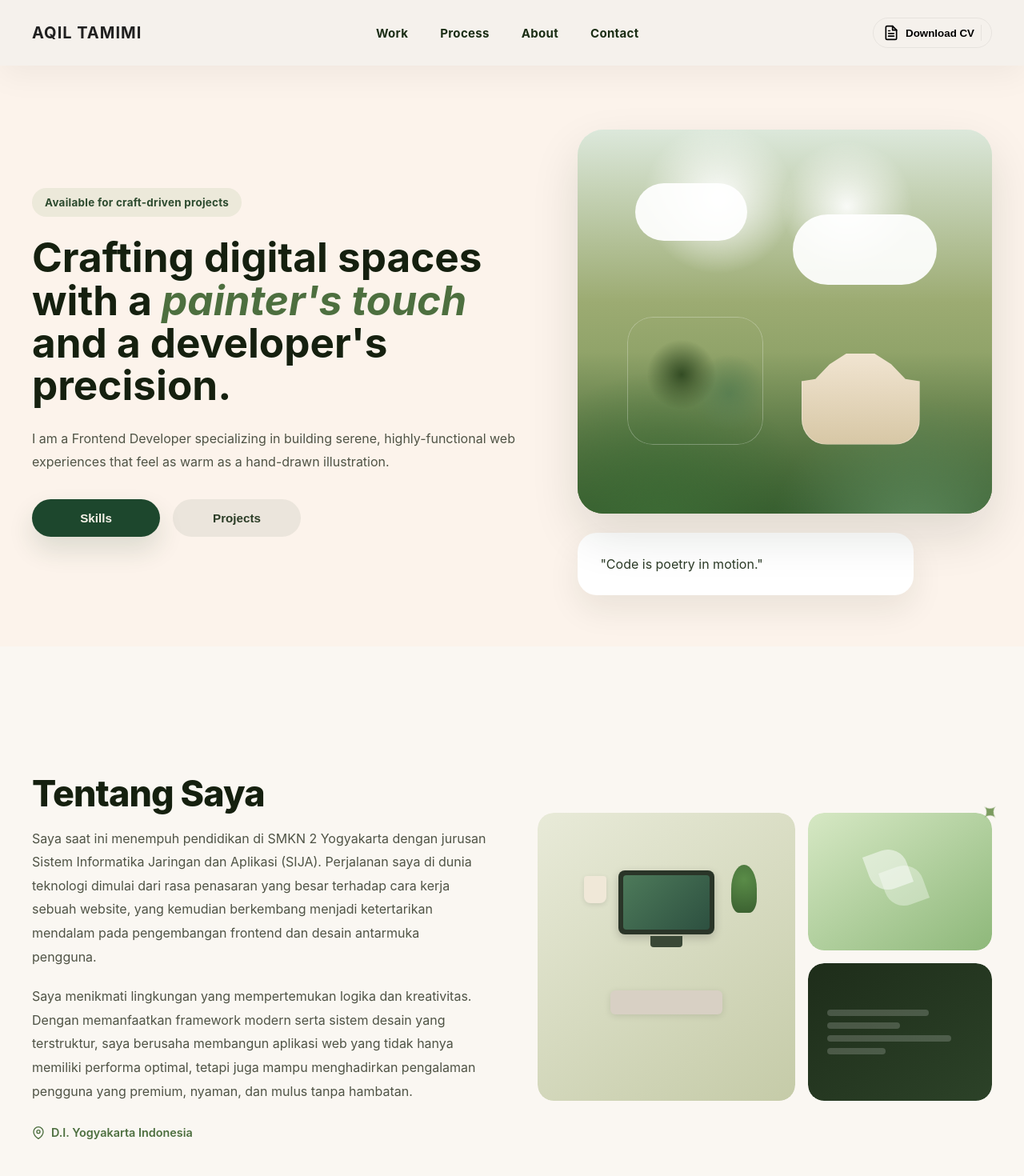
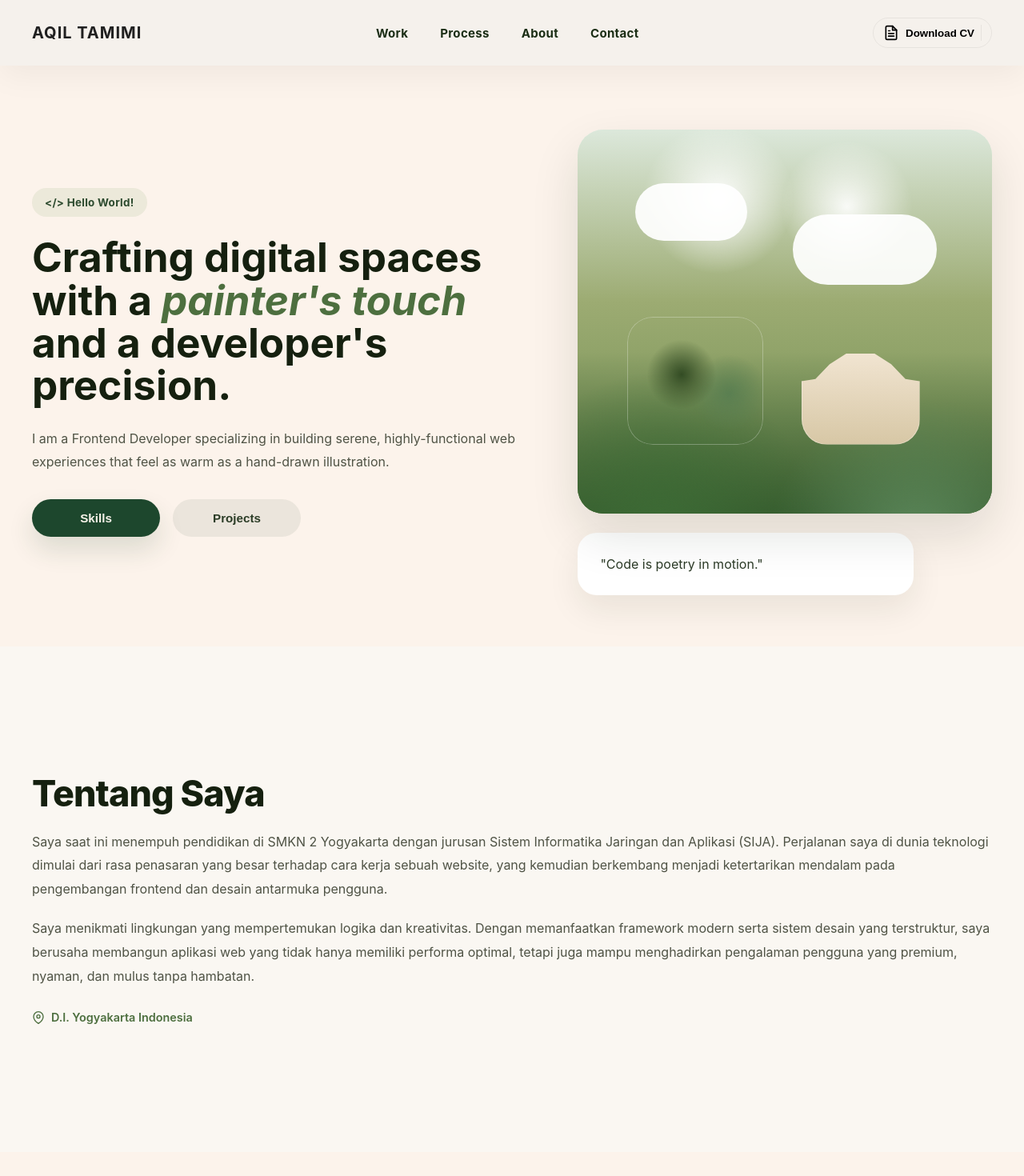
Before and after one commit to aqillkaciww/Portfolio-Aqil-Tamimi-V2, a Vue app: page / in a window 1280 px wide. Shown: the top 1470 px of the page at 80% size. Built offline with nearby package versions, Linux system fonts and the light colour scheme; the HTML template or start-up script is replaced by a standard one.

Commit message:
refactor: adjust spacing in globals.css and update pretitle in HeroSection component

```diff
--- a/src/assets/globals.css
+++ b/src/assets/globals.css
@@ -408,7 +408,7 @@ a,
   font-weight: 800;
   color: #15200f;
   line-height: 1.1;
-  margin-bottom: 1rem;
+  margin-bottom: 1.25rem;
   letter-spacing: -0.02em;
 }
 
@@ -443,7 +443,7 @@ a,
   width: min(1200px, 100%);
   margin: 0 auto;
   display: grid;
-  grid-template-columns: 1fr 1fr;
+  /* grid-template-columns: 1fr 1fr; */
   gap: 4rem;
   align-items: center;
 }
--- a/src/components/AboutSection.vue
+++ b/src/components/AboutSection.vue
@@ -20,7 +20,7 @@
       </div>
 
       <!-- Image -->
-      <div class="about-grid">
+      <!-- <div class="about-grid">
         <div class="about-img about-img-main">
           <div class="img-placeholder img-desk">
             <div class="desk-scene">
@@ -50,7 +50,7 @@
           </div>
         </div>
         <div class="about-sparkle">✦</div>
-      </div>
+      </div> -->
     </div>
   </section>
 </template>
--- a/src/components/HeroSection.vue
+++ b/src/components/HeroSection.vue
@@ -42,7 +42,7 @@ interface Props {
 }
 
 const props = withDefaults(defineProps<Props>(), {
-  pretitle: 'Available for craft-driven projects',
+  pretitle: '</> Hello World!',
   titleLeading: "Crafting digital spaces with a",
   titleAccent: "painter's touch",
   titleTrailing: "and a developer's precision.",
```
